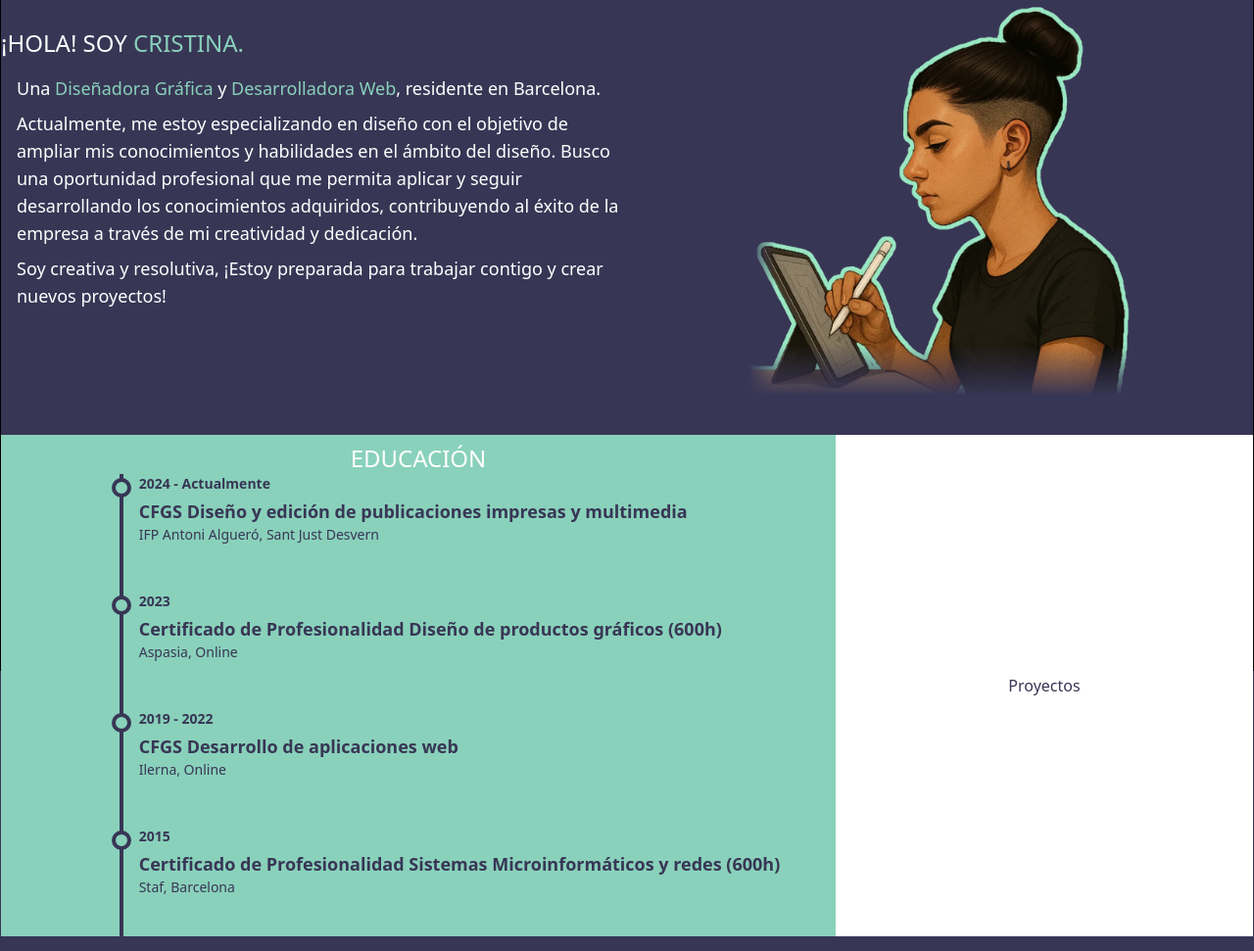
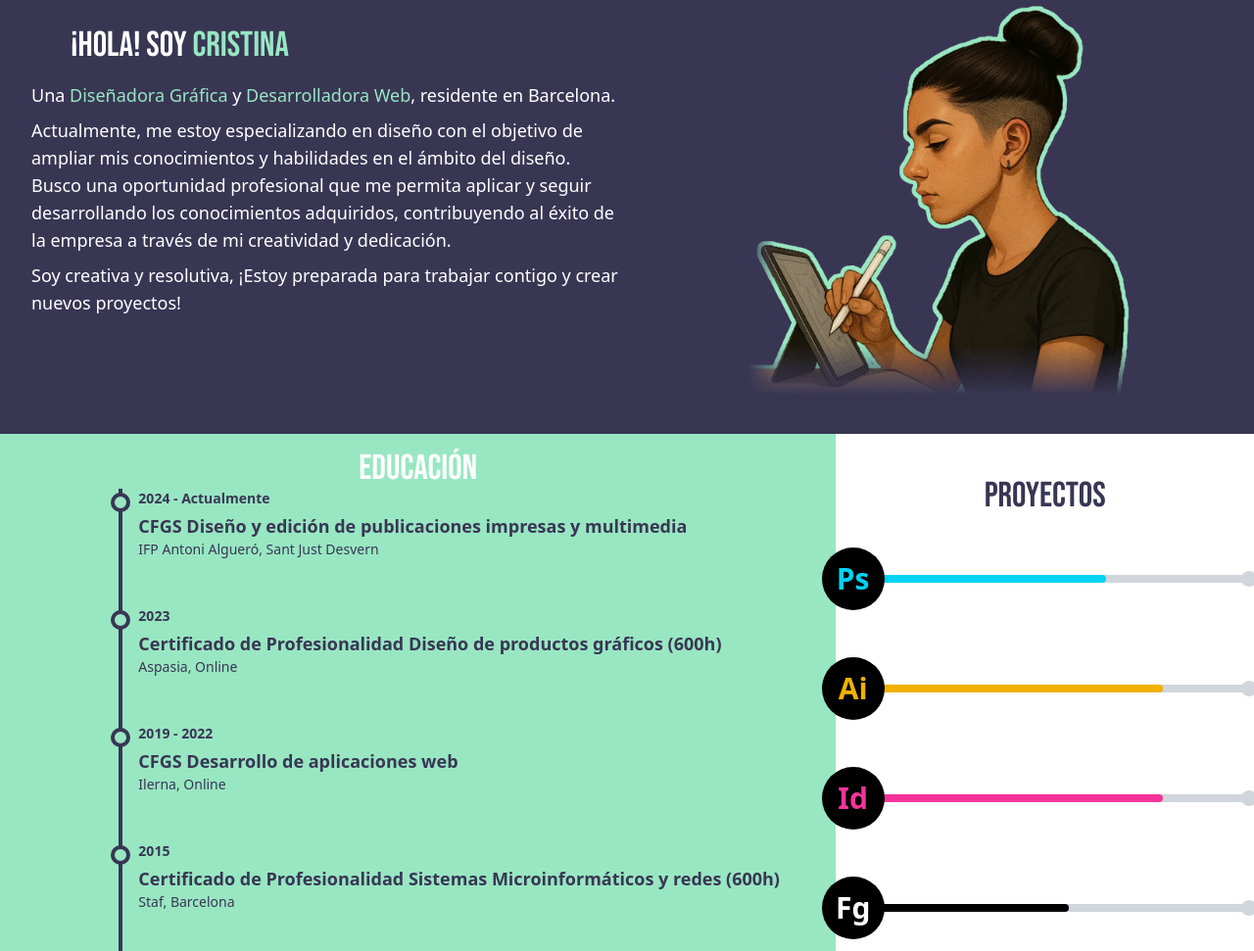
Before and after one commit to ldominguezz/personalproject, a website: page index.html in a window 1280 px wide. Shown: the part 317-1288 px from the top of the page at 98% size. Drawn offline with nearby package versions, Linux system fonts and the light colour scheme.

Commit message:
Añadidos inicio de proyeectos

```diff
--- a/index.html
+++ b/index.html
@@ -6,32 +6,31 @@
   <meta name="viewport" content="width=device-width, initial-scale=1.0" />
   <title>Portfolio</title>
   <link rel="stylesheet" href="./assets/output.css">
-
 </head>
 
-<body class="mx-auto border border-black min-h-dvh bg-primary text-white w-full">
+<body class="min-h-dvh bg-primary text-white overflow-x-hidden">
   <header
-    class="h-30 md:h-70 flex flex-row justify-around items-center text-secondary w-full bg-[url(/assets/desierto.webp)] mask-b-from-85% mask-b-to-100%">
-    <span class="text-2xl">Portfolio</span>
+    class="h-30 md:h-70 flex flex-row justify-around items-center text-secondary w-full bg-[url(/assets/desierto.webp)] mask-b-from-85% mask-b-to-100% max-w-full">
+    <span class="text-2xl md:text-7xl font-title">Portfolio</span>
     <h1 class="definition text-2xl font-bold font-display -rotate-10 md:text-7xl">Cristina <span
         class="m-4">Becerra</span></h1>
   </header>
   <main>
     <section class="grid grid-cols-1 md:grid-cols-2 gap-4 pt-2 md:pt-10">
       <div class=" flex flex-col pt-2 md:pt-6">
-        <h1 class="text-2xl uppercase">
+        <h1 class="text-4xl uppercase font-title ml-18">
           <span class="">¡Hola! Soy</span>
-          <span class="text-secondary">Cristina.</span>
+          <span class="text-secondary">Cristina</span>
         </h1>
-        <p class="text-sm md:text-lg text-md ml-4 mt-4">Una
+        <p class="text-sm md:text-lg ml-8 mt-4">Una
           <span class="text-secondary">Diseñadora Gráfica</span> y
           <span class="text-secondary">Desarrolladora Web</span>, residente en Barcelona.
         </p>
-        <p class="text-sm md:text-lg text-md ml-4 mt-2">Actualmente, me estoy especializando en diseño con el objetivo
+        <p class="text-sm md:text-lg ml-8 mt-2">Actualmente, me estoy especializando en diseño con el objetivo
           de ampliar mis conocimientos y habilidades en
           el ámbito del diseño. Busco una oportunidad profesional que me permita aplicar y seguir desarrollando los
           conocimientos adquiridos, contribuyendo al éxito de la empresa a través de mi creatividad y dedicación.</p>
-        <p class="text-sm md:text-lg text-md ml-4 mt-2">Soy creativa y resolutiva, ¡Estoy preparada para trabajar
+        <p class="text-sm md:text-lg ml-8 mt-2">Soy creativa y resolutiva, ¡Estoy preparada para trabajar
           contigo y crear nuevos proyectos!</p>
       </div>
       <div class="flex justify-center items-center">
@@ -41,46 +40,98 @@
     </section>
     <section class="grid grid-cols-1 md:grid-cols-3 pt-2 md:pt-10 h-40 md:h-70 w-full">
       <div class="flex flex-col justify-center items-center cols-span-2 md:col-span-2 bg-secondary text-primary">
-        <h1 class="text-2xl uppercase text-white pt-2">Educación</h1>
+        <h1 class="text-4xl uppercase text-white pt-4 font-title">Educación</h1>
         <div class="max-w-3xl mx-auto relative border-l-4 border-primary left-8">
-
-          <!-- Entrada 1 -->
           <div class="relative mb-12">
             <div class="absolute -left-3 top-1 w-5 h-5 bg-secondary border-4 border-primary rounded-full "></div>
             <p class="text-sm font-bold mb-1 pl-4">2024 - Actualmente</p>
-            <p class="text-sm md:text-lg font-bold text-primary pl-4 break-words hover:scale-110 hover:pl-10 hover:text-blue-800 hover:transition-all">CFGS Diseño y edición de publicaciones impresas y multimedia</p>
+            <p class="text-sm md:text-lg font-bold text-primary pl-4 hover:scale-110 hover:pl-10
+               hover:text-red-800 hover:transition-transform duration-1000">
+              CFGS Diseño y edición de publicaciones impresas y multimedia</p>
             <p class="text-sm text-primary pl-4">IFP Antoni Algueró, Sant Just Desvern</p>
           </div>
 
-        <!-- Entrada 2 -->
           <div class="relative mb-12">
             <div class="absolute -left-3 top-1 w-5 h-5 bg-secondary border-4 border-primary rounded-full"></div>
             <p class="text-sm font-bold mb-1 pl-4">2023</p>
-          <p class="text-sm md:text-lg font-bold text-primary pl-4 break-words hover:scale-110 hover:pl-10 hover:text-blue-800 hover:transition-all">Certificado de Profesionalidad Diseño de productos gráficos (600h)</p>
+            <p class="text-sm md:text-lg font-bold text-primary pl-4 hover:scale-110 hover:pl-10
+              hover:text-red-800 hover:transition-transform duration-1000">
+              Certificado de Profesionalidad Diseño de productos gráficos (600h)</p>
             <p class="text-sm text-primary pl-4">Aspasia, Online</p>
           </div>
 
-        <!-- Entrada 3 -->
           <div class="relative mb-12">
             <div class="absolute -left-3 top-1 w-5 h-5 bg-secondary border-4 border-primary rounded-full"></div>
             <p class="text-sm font-bold mb-1 pl-4">2019 - 2022</p>
-          <p class="text-sm md:text-lg font-bold text-primary pl-4 break-words hover:scale-110 hover:pl-10 hover:text-blue-800 hover:transition-all">CFGS Desarrollo de aplicaciones web</p>
+            <p class="text-sm md:text-lg font-bold text-primary pl-4 hover:scale-110 hover:pl-10
+               hover:text-red-800 hover:transition-transform duration-1000">
+              CFGS Desarrollo de aplicaciones web</p>
             <p class="text-sm text-primary pl-4">Ilerna, Online</p>
           </div>
 
-        <!-- Entrada 4 -->
           <div class="relative">
             <div class="absolute -left-3 top-1 w-5 h-5 bg-secondary border-4 border-primary rounded-full"></div>
             <p class="text-sm font-bold mb-1 pl-4">2015</p>
-          <p class="text-sm md:text-lg font-bold text-primary pl-4 break-words hover:scale-110 hover:pl-10 hover:text-blue-800 hover:transition-all">Certificado de Profesionalidad Sistemas Microinformáticos y redes (600h)
+            <p class="text-sm md:text-lg font-bold text-primary pl-4 hover:scale-110 hover:pl-10
+              hover:text-red-800 hover:transition-transform duration-1000">
+              Certificado de Profesionalidad Sistemas Microinformáticos y redes (600h)
             </p>
             <p class="text-sm text-primary pl-4 mb-10">Staf, Barcelona</p>
           </div>
 
         </div>
       </div>
-      <div class="flex justify-center items-center cols-span-2 md:col-span-1 bg-white text-primary">
-        <h1>Proyectos</h1>
+      <div class="flex flex-col justify-center items-center cols-span-2 md:col-span-1 bg-white text-primary pt-4 md:pt-0">
+        <h1 class="text-4xl uppercase font-title md:pt-8">Proyectos</h1>
+        <!--Photoshop-->
+        <div class="flex items-center space-x-2 md:pt-8">
+          <!-- Icona Photoshop -->
+          <div class="size-12 md:size-16 bg-black rounded-full flex items-center justify-center text-cyan-400 text-xl md:text-3xl font-bold z-10">
+            Ps
+          </div>
+          <!-- Barra de progrés -->
+          <div class="flex items-center w-64 h-2 rounded-full bg-gray-300 relative md:w-96 -left-3 z-0">
+            <div class="absolute left-0 top-0 h-2 bg-cyan-400 rounded-full" style="width: 60%;"></div>
+            <div class="absolute right-0 top-1/2 -translate-y-1/2 w-4 h-4 bg-gray-300 rounded-full"></div>
+          </div>
+        </div>
+
+        <div class="flex items-center space-x-2 mt-4 md:pt-8">
+          <!-- Icona Illustrator -->
+          <div class="size-12 md:size-16 bg-black rounded-full flex items-center justify-center text-yellow-500 text-xl md:text-3xl font-bold z-10 ">
+            Ai
+          </div>
+          <!-- Barra de progrés Illustrator -->
+          <div class="flex items-center w-64 h-2 rounded-full bg-gray-300 relative md:w-96 -left-3 z-0">
+            <div class="absolute left-0 top-0 h-2 bg-yellow-500 rounded-full" style="width: 75%;"></div>
+            <div class="absolute right-0 top-1/2 -translate-y-1/2 w-4 h-4 bg-gray-300 rounded-full"></div>
+          </div>
+        </div>
+
+        <div class="flex items-center space-x-2 mt-4 md:pt-8">
+          <!-- Icona InDesign -->
+          <div class="size-12 md:size-16 bg-black rounded-full flex items-center justify-center text-pink-500 text-xl md:text-3xl font-bold z-10">
+            Id
+          </div>
+          <!-- Barra de progrés InDesign -->
+          <div class="flex items-center w-64 h-2 rounded-full bg-gray-300 relative md:w-96 -left-3 z-0">
+            <div class="absolute left-0 top-0 h-2 bg-pink-500 rounded-full" style="width: 75%;"></div>
+            <div class="absolute right-0 top-1/2 -translate-y-1/2 w-4 h-4 bg-gray-300 rounded-full"></div>
+          </div>
+        </div>
+
+        <div class="flex items-center space-x-2 mt-4 md:pt-8">
+          <!-- Icona Figma -->
+          <div class="size-12 md:size-16 bg-black rounded-full flex items-center justify-center text-white text-xl md:text-3xl font-bold z-10">
+            Fg
+          </div>
+          <!-- Barra de progrés Figma -->
+          <div class="flex items-center w-64 h-2 rounded-full bg-gray-300 relative md:w-96 -left-3 z-0">
+            <div class="absolute left-0 top-0 h-2 bg-black rounded-full" style="width: 50%;"></div>
+            <div class="absolute right-0 top-1/2 -translate-y-1/2 w-4 h-4 bg-gray-300 rounded-full"></div>
+          </div>
+        </div>
+
       </div>
     </section>
   </main>
--- a/input.css
+++ b/input.css
@@ -2,12 +2,16 @@
 
 @font-face{
     font-family: 'Ephesis';
-    src: url('/assets/Ephesis.woff2') format('woff2');
-
+    src: url('/assets/fonts/Ephesis.woff2') format('woff2');
+}
+@font-face{
+    font-family: 'BebasNeue';
+    src: url('/assets/fonts/BebasNeue.woff2') format('woff2');
 }
 @theme{
-    --color-primary: #383655;
-    --color-secondary: #89d1bb;
+    --color-primary: #393654;
+    --color-secondary: #98e7c2;
 
     --font-display: 'Ephesis', system-ui, sans-serif;
+    --font-title: 'BebasNeue', system-ui, sans-serif;
 }
```
Also changed, not shown: assets/fonts/BebasNeue.woff2 (added), assets/fonts/Ephesis.woff2 (renamed from assets/Ephesis.woff2), assets/output.css. Lines whose indentation alone changed are shown as unchanged.
